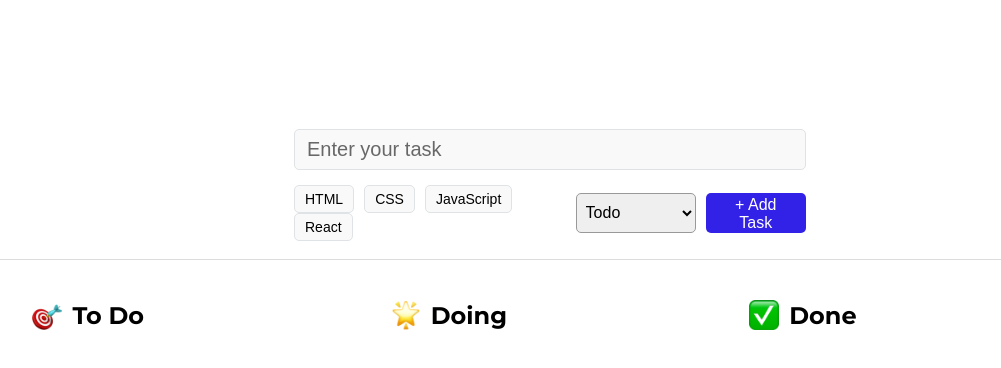
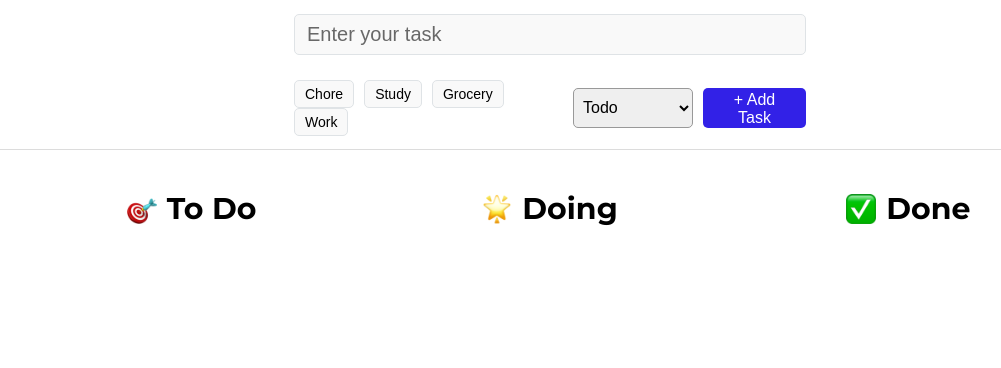
Before and after one commit to mikhail-jeff/todo-react-project, a React (Vite) app: page / in a window 1280 px wide. Shown: the top 368 px of the page, without its empty margins (90-1091 px from the left). Built offline with nearby package versions, Linux system fonts and the light colour scheme.

Commit message:
added error message and changes tags

```diff
--- a/src/components/Tag.css
+++ b/src/components/Tag.css
@@ -7,4 +7,5 @@
 	padding: 5px 10px;
 	margin-right: 10px;
 	cursor: pointer;
+	transition: background-color 0.3s ease-in-out;
 }
--- a/src/components/Tag.jsx
+++ b/src/components/Tag.jsx
@@ -4,10 +4,10 @@ import "./Tag.css";
 
 const Tag = ({ tagName, selectTag, selected }) => {
 	const tagStyle = {
-		HTML: { backgroundColor: "red" },
-		CSS: { backgroundColor: "magenta" },
-		JavaScript: { backgroundColor: "cyan" },
-		React: { backgroundColor: "yellow" },
+		Chore: { backgroundColor: "lime" },
+		Study: { backgroundColor: "magenta" },
+		Grocery: { backgroundColor: "cyan" },
+		Work: { backgroundColor: "yellow" },
 		default: { backgroundColor: "#f9f9f9" },
 	};
 	return (
--- a/src/components/TaskCard.css
+++ b/src/components/TaskCard.css
@@ -4,7 +4,8 @@
 	border: 1px solid #dcdcdc;
 	border-radius: 10px;
 	padding: 15px;
-	margin: 15px 0;
+	margin: 30px 0;
+	box-shadow: rgba(0, 0, 0, 0.24) 0px 3px 8px;
 }
 
 .task_text {
--- a/src/components/TaskColumn.css
+++ b/src/components/TaskColumn.css
@@ -1,6 +1,8 @@
 .task_column_heading {
 	display: flex;
 	align-items: center;
+	justify-content: center;
+	font-size: 30px;
 }
 
 .task_column_icon {
--- a/src/components/TaskForm.css
+++ b/src/components/TaskForm.css
@@ -17,8 +17,14 @@
 	border: 1px solid #dfe3e6;
 	border-radius: 5px;
 	padding: 8px 12px;
-	margin-bottom: 15px;
+	margin-bottom: 5px;
 	width: 100%;
+}
+
+.error_message {
+	color: red;
+	margin-bottom: 10px;
+	font-size: small;
 }
 
 .task_input::placeholder {
@@ -29,6 +35,7 @@
 	display: flex;
 	align-items: center;
 	justify-content: space-between;
+	margin-top: 20px;
 }
 
 .task_status {
--- a/src/components/TaskForm.jsx
+++ b/src/components/TaskForm.jsx
@@ -9,6 +9,8 @@ const TaskForm = ({ setTasks }) => {
 		status: "todo",
 		tags: [],
 	});
+
+	const [error, setError] = useState("");
 
 	// *** CHECK TAG
 	const checkTag = (tag) => {
@@ -45,9 +47,12 @@ const TaskForm = ({ setTasks }) => {
 
 		//*** Check if task is empty
 		if (taskData.task.trim() === "") {
-			alert("Task field cannot be empty");
+			setError("Input field cannot be empty.");
 			return;
 		}
+
+		//*** Clear the error message if the input is not empty
+		setError("");
 
 		setTasks((prev) => {
 			return [...prev, taskData];
@@ -72,27 +77,29 @@ const TaskForm = ({ setTasks }) => {
 					onChange={handleChange}
 				/>
 
+				{error && <div className='error_message'>{error}</div>}
+
 				<div className='task_form_bottom_line'>
 					<div>
 						<Tag
-							tagName='HTML'
+							tagName='Chore'
 							selectTag={selectTag}
-							selected={checkTag("HTML")}
+							selected={checkTag("Chore")}
 						/>
 						<Tag
-							tagName='CSS'
+							tagName='Study'
 							selectTag={selectTag}
-							selected={checkTag("CSS")}
+							selected={checkTag("Study")}
 						/>
 						<Tag
-							tagName='JavaScript'
+							tagName='Grocery'
 							selectTag={selectTag}
-							selected={checkTag("JavaScript")}
+							selected={checkTag("Grocery")}
 						/>
 						<Tag
-							tagName='React'
+							tagName='Work'
 							selectTag={selectTag}
-							selected={checkTag("React")}
+							selected={checkTag("Work")}
 						/>
 					</div>
 
--- a/src/index.css
+++ b/src/index.css
@@ -9,7 +9,3 @@
 body {
 	font-family: "Montserrat", sans-serif;
 }
-
-.app {
-	margin-top: 110px;
-}
```
